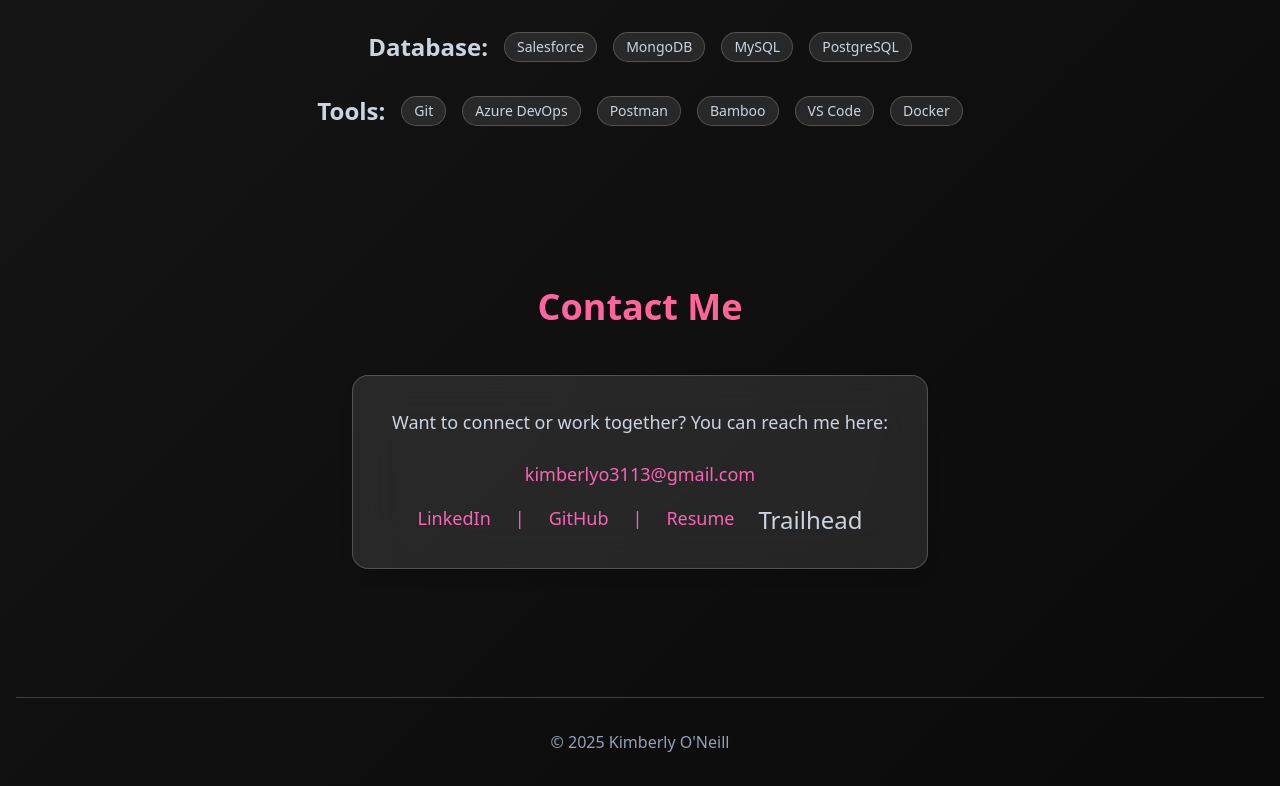
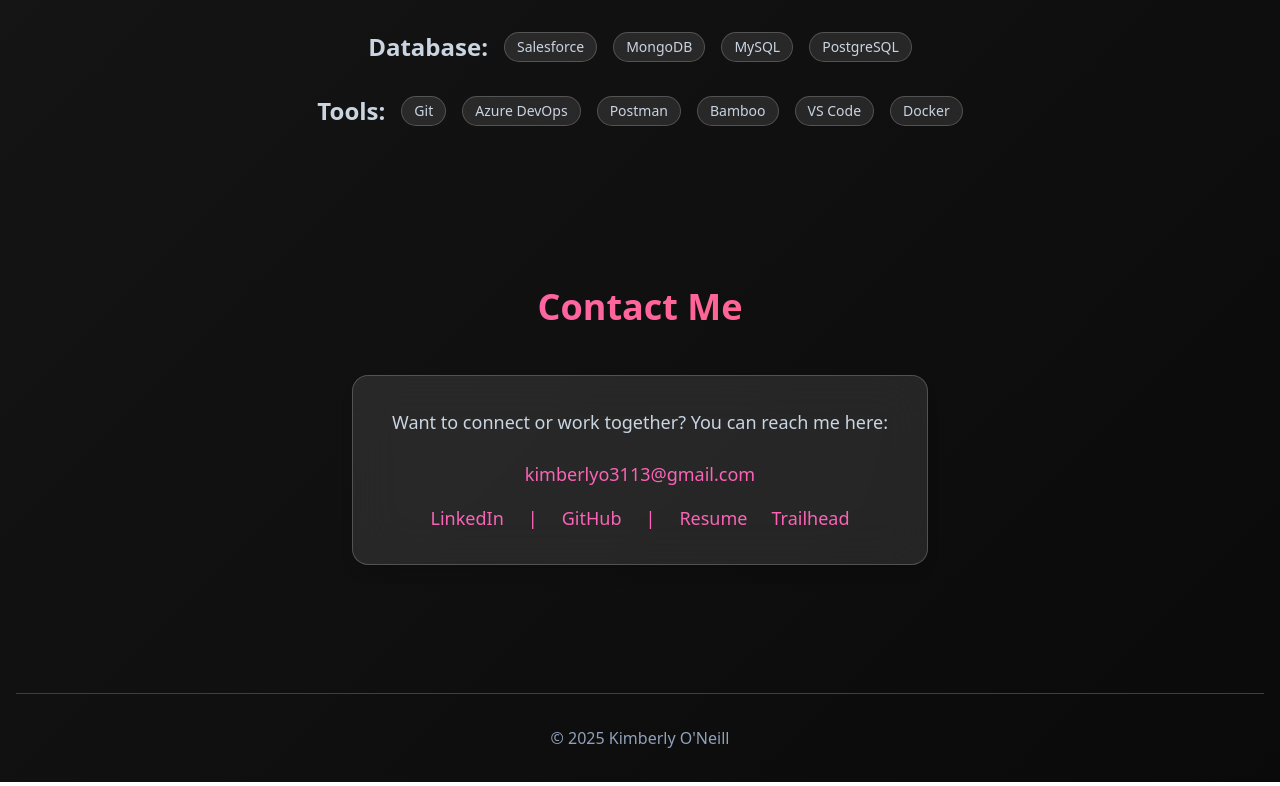
Before and after one commit to kimberlyo31/kimberlyo31.github.io, a Next.js app: page / in a window 1280 px wide. Shown: the part 3487-4273 px from the top of the page. Built offline with nearby package versions, Linux system fonts and the light colour scheme.

Commit message:
update text

```diff
--- a/src/app/page.tsx
+++ b/src/app/page.tsx
@@ -369,7 +369,7 @@
               href="https://www.salesforce.com/trailblazer/kimberlyo31"
               target="_blank"
               rel="noopener noreferrer"
-              className="text-slate-300 hover:text-pink-400 transition-colors text-2xl"
+              className="text-pink-400 hover:text-pink-300 transition-colors"
             >
               Trailhead
             </a>
```
